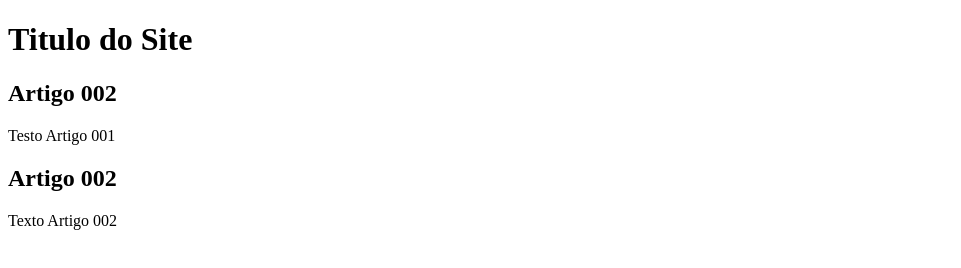
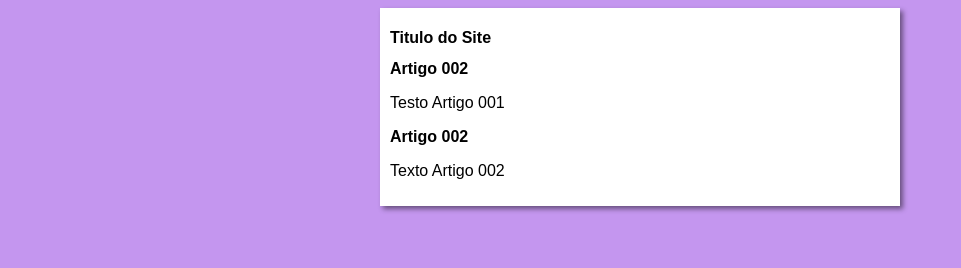
Before and after one commit to jwilianmacedo/projeto-site, a plain HTML site: page index.html in a window 1280 px wide. Shown: the whole page, without its empty margins (0-961 px from the left). Drawn offline with Linux system fonts and the light colour scheme.

Commit message:
iniciei o design

```diff
--- /dev/null
+++ b/estilos/style.css
@@ -0,0 +1,14 @@
+*{
+    font-family: Arial, Helvetica, sans-serif;
+    font-size: 16px;
+}
+body{
+    background-color: rgb(196, 150, 239);
+}
+main{
+    background-color: white;
+    width: 500px;
+    margin: auto;
+    padding: 10px;
+    box-shadow: 3px 3px 5px rgba(0, 0, 0, 0.473);
+}
--- a/index.html
+++ b/index.html
@@ -5,6 +5,7 @@
     <meta http-equiv="X-UA-Compatible" content="IE=edge">
     <meta name="viewport" content="width=device-width, initial-scale=1.0">
     <title>Titulo do Site</title>
+    <link rel="stylesheet" href="estilos/style.css">
 </head>
 <body>
     <main>
```
